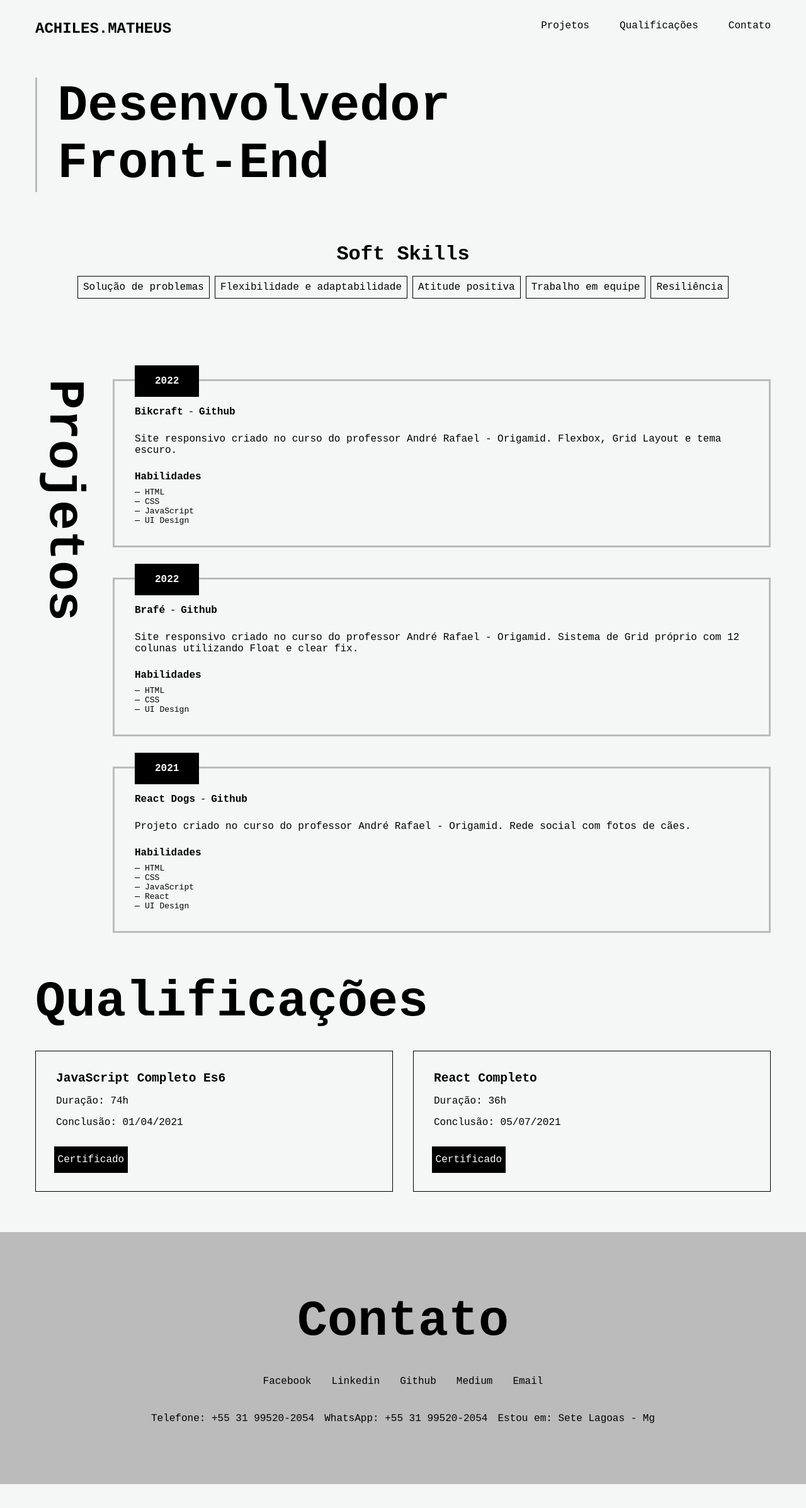
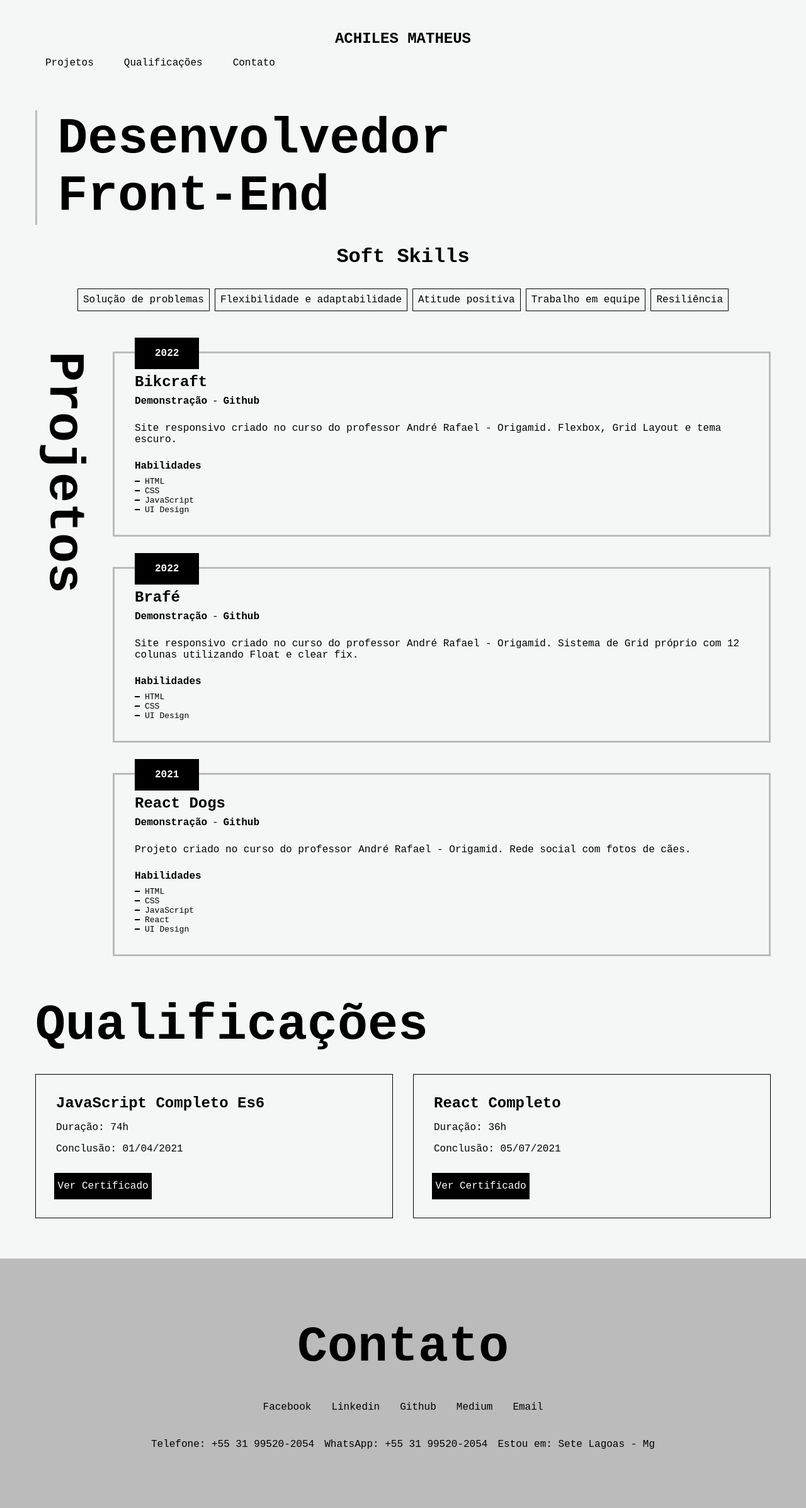
Before and after one commit to achilesmatheus/achilesmatheus, a plain HTML site: page index.html in a window 1280 px wide. Shown: the whole page at 63% size. Before the commit the page ends 2356 px from the top, so only its background shows below. Drawn offline with Linux system fonts and the light colour scheme.

Commit message:
Fix: h3 and h1 tags in media queries

```diff
--- a/css/global.css
+++ b/css/global.css
@@ -27,6 +27,19 @@ h5 {
   margin: 0;
 }
 
+h1 {
+  font-size: 5rem;
+}
+
+h3 {
+  font-size: 1.5rem;
+}
+
+h4 {
+  font-size: 1rem;
+  font-weight: normal;
+}
+
 a {
   text-decoration: none;
 }
--- a/css/header.css
+++ b/css/header.css
@@ -4,14 +4,14 @@
   padding: 2rem 1rem;
 }
 
+.nav_title {
+  text-transform: uppercase;
+  text-align: center;
+  margin: 1rem 0;
+}
+
 .nav {
   display: flex;
-}
-
-.nav_title {
-  text-transform: uppercase;
-  flex: 1;
-  font-size: 1.5rem;
 }
 
 .nav_menu {
--- a/css/main.css
+++ b/css/main.css
@@ -4,9 +4,8 @@
   padding: 2rem 1rem;
 }
 
-.main_content .description h1 {
+.main_content .description .description_title {
   margin-bottom: 2rem;
-  font-size: 5rem;
   display: flex;
   gap: 2rem;
   color: var(--primary-color);
@@ -22,12 +21,11 @@
 
 .main_content .soft_skills {
   text-align: center;
-  margin: 4rem 0;
 }
 
-.main_content .soft_skills h1 {
-  padding: 1rem;
+.main_content .soft_skills h3 {
   font-size: 2rem;
+  margin: 2rem 0;
 }
 
 .main_content .soft_skills .soft_skills_list {
@@ -54,8 +52,8 @@
     padding: 1rem;
   }
 
-  .main_content .description h1 {
-    font-size: 2rem;
+  .main_content .description .description_title {
+    font-size: 3rem;
     flex-direction: column;
     margin: 0 auto;
     gap: 1rem;
@@ -66,10 +64,15 @@
     height: 0.2rem;
   }
   .main_content .soft_skills {
-    margin: 2rem 0;
   }
 
-  .main_content .soft_skills h1 {
+  .main_content .soft_skills h3 {
     font-size: 1.5rem;
   }
 }
+
+@media (max-width: 450px) {
+  .main_content .description .description_title {
+    font-size: 2rem;
+  }
+}
--- a/css/section-projects.css
+++ b/css/section-projects.css
@@ -84,7 +84,7 @@ a.project_title:hover {
     gap: 0;
   }
   .projects_title {
-    font-size: 2rem;
+    font-size: 3rem;
     writing-mode: initial;
     max-width: none;
     text-align: center;
--- a/css/section-qualifications.css
+++ b/css/section-qualifications.css
@@ -47,12 +47,15 @@ section#qualifications {
     padding: 1rem;
   }
   .qualifications_title {
-    font-size: 2rem;
+    font-size: 3rem;
+  }
+  .curses_list {
+    grid-template-columns: 1fr;
   }
 }
 
 @media (max-width: 450px) {
-  .curses_list {
-    grid-template-columns: 1fr;
+  .qualifications_title {
+    font-size: 2rem;
   }
 }
--- a/index.html
+++ b/index.html
@@ -13,8 +13,8 @@
   </head>
   <body>
     <header class="header">
+      <h3 class="nav_title">Achiles Matheus</h3>
       <nav class="nav">
-        <h1 class="nav_title">achiles.matheus</h1>
         <ul class="nav_menu">
           <li class="nav_menu_item"><a href="#projects">Projetos</a></li>
           <li class="nav_menu_item">
@@ -27,11 +27,11 @@
 
     <main class="main_content">
       <div class="description">
-        <h1>Desenvolvedor <br />Front-End</h1>
+        <h1 class="description_title">Desenvolvedor <br />Front-End</h1>
       </div>
 
       <div class="soft_skills">
-        <h1>Soft Skills</h1>
+        <h3>Soft Skills</h3>
         <div class="soft_skills_list">
           <span>Solução de problemas</span>
           <span>Flexibilidade e adaptabilidade</span>
@@ -47,11 +47,12 @@
       <div class="project_list">
         <div class="project">
           <span class="project_year">2022</span>
+          <h3>Bikcraft</h3>
           <a
             href="https://bikcraft-01.vercel.app/"
             target="_blank"
             class="project_title"
-            >Bikcraft</a
+            >Demonstração</a
           >
           <span>-</span>
           <a
@@ -75,11 +76,13 @@
 
         <div class="project">
           <span class="project_year">2022</span>
+          <h3>Brafé</h3>
+
           <a
             href="https://brafe-rho.vercel.app/"
             target="_blank"
             class="project_title"
-            >Brafé</a
+            >Demonstração</a
           >
           <span>-</span>
           <a
@@ -103,11 +106,12 @@
 
         <div class="project">
           <span class="project_year">2021</span>
+          <h3>React Dogs</h3>
           <a
             href="https://react-dogs-kappa.vercel.app/"
             target="_blank"
             class="project_title"
-            >React Dogs</a
+            >Demonstração</a
           >
           <span>-</span>
           <a
@@ -136,24 +140,24 @@
       <h1 class="qualifications_title">Qualificações</h1>
       <div class="curses_list">
         <div class="curse">
-          <h1>JavaScript Completo Es6</h1>
+          <h3>JavaScript Completo Es6</h3>
           <p>Duração: 74h</p>
           <p>Conclusão: 01/04/2021</p>
           <a
             href="https://www.origamid.com/certificate/2dcf4da8"
             target="_blank"
-            >Certificado</a
+            >Ver Certificado</a
           >
         </div>
 
         <div class="curse">
-          <h1>React Completo</h1>
+          <h3>React Completo</h3>
           <p>Duração: 36h</p>
           <p>Conclusão: 05/07/2021</p>
           <a
             href="https://www.origamid.com/certificate/b82c9d27"
             target="_blank"
-            >Certificado</a
+            >Ver Certificado</a
           >
         </div>
       </div>
@@ -175,9 +179,9 @@
         </div>
 
         <div class="contact_info">
-          <span>Telefone: +55 31 99520-2054</span>
-          <span>WhatsApp: +55 31 99520-2054</span>
-          <span>Estou em: Sete Lagoas - Mg</span>
+          <h4>Telefone: +55 31 99520-2054</h4>
+          <h4>WhatsApp: +55 31 99520-2054</h4>
+          <h4>Estou em: Sete Lagoas - Mg</h4>
         </div>
       </div>
     </section>
```
Also changed, not shown: melhorias.txt (added).
